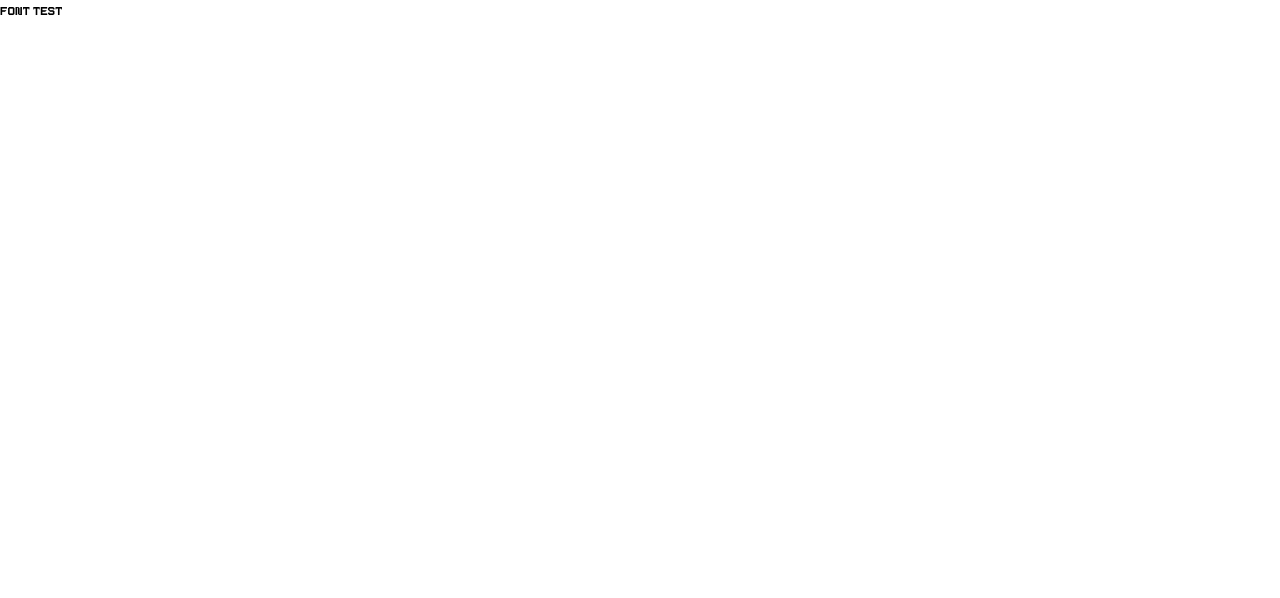
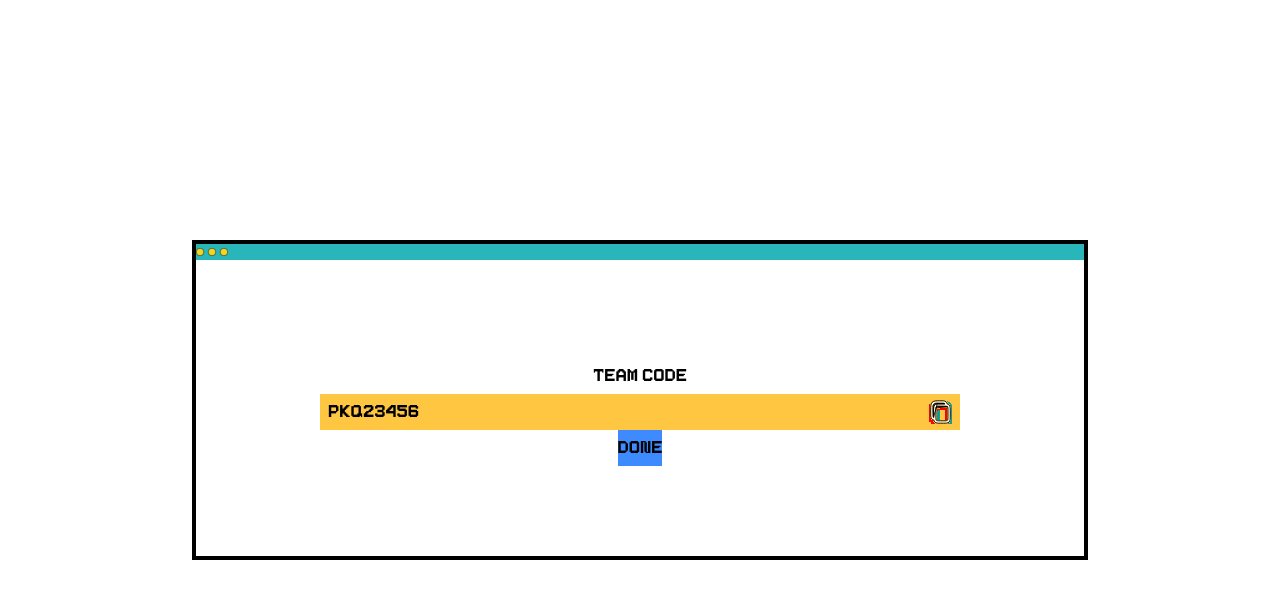
Before and after one commit to IEEECS-VIT/hackbattle-24, a Next.js app: page / in a window 1280 px wide. Shown: the top 598 px of the page. Built offline with nearby package versions, Linux system fonts and the light colour scheme.

Commit message:
feat: add basic team code page

```diff
--- /dev/null
+++ b/src/app/Components/TeamCode.js
@@ -0,0 +1,20 @@
+export default function TeamCode() {
+    return (
+      <div className="flex justify-center items-center h-screen">
+        <div className="w-[70vw] h-[40vh] border-black border-4">
+          <div className="bg-[#28B6BA] h-[2vh] flex items-center">
+            <img src="/yellow-circles.svg" alt="Yellow Circles" className="h-[1vh]" />
+          </div>
+          <div className="flex flex-col justify-center items-center h-[38vh] font-pixeboy text-[3vh]">
+            <p>TEAM CODE</p>
+            <p className="bg-[#FFC642] w-[50vw] inline-flex items-center justify-between px-2">PKQ23456
+                <img src="/copy-icon.svg" alt="Copy Icon" className="ml-2 h-[3vh]" />
+            </p>
+
+            <button className="bg-[#3E8BFF]">Done</button>
+            </div>
+
+        </div>
+      </div>
+    );
+  }
--- a/src/app/page.js
+++ b/src/app/page.js
@@ -1,9 +1,10 @@
 import Image from "next/image";
+import TeamCode from "./Components/TeamCode";
 
 export default function Home() {
   return (
     <main>
-      <h1 className="font-pixeboy">font test</h1>
+      <TeamCode />
     </main>
   );
 }
```
Also changed, not shown: public/copy-icon.svg (added), public/yellow-circles.svg (added).
